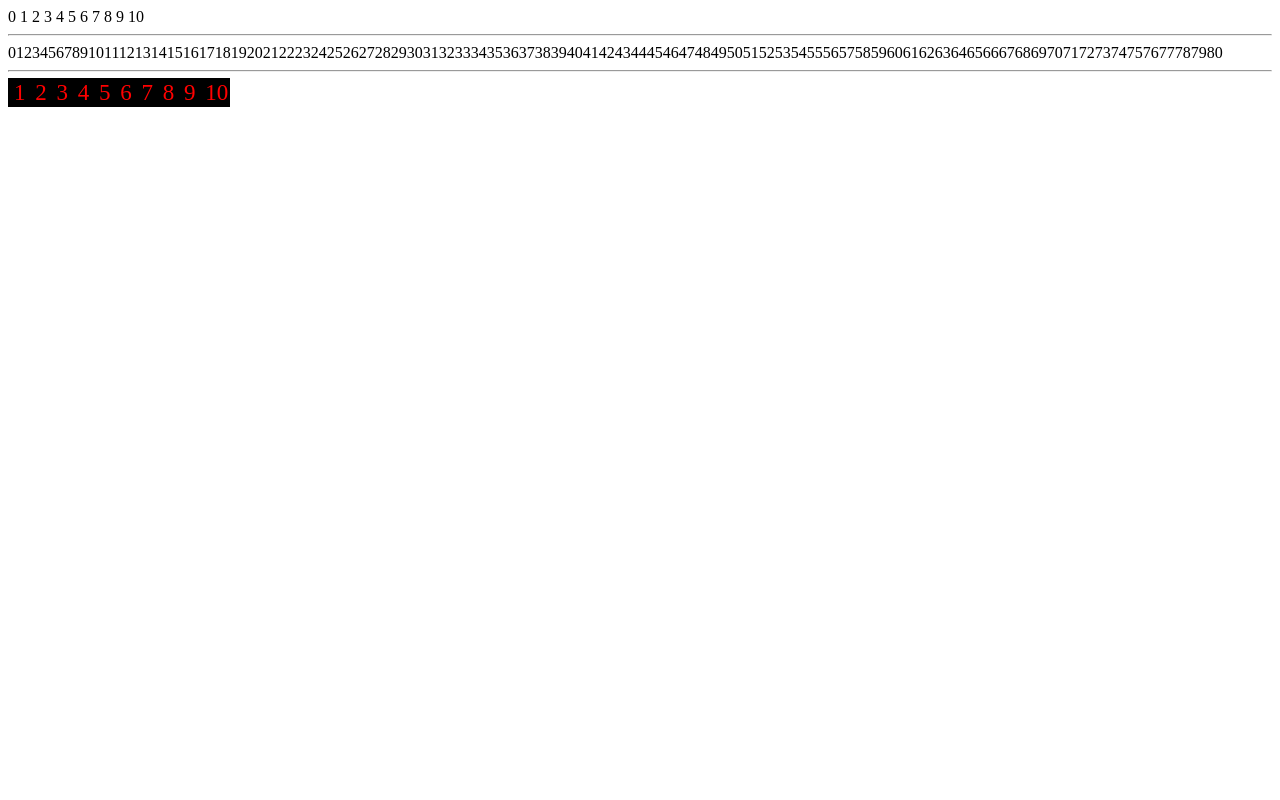
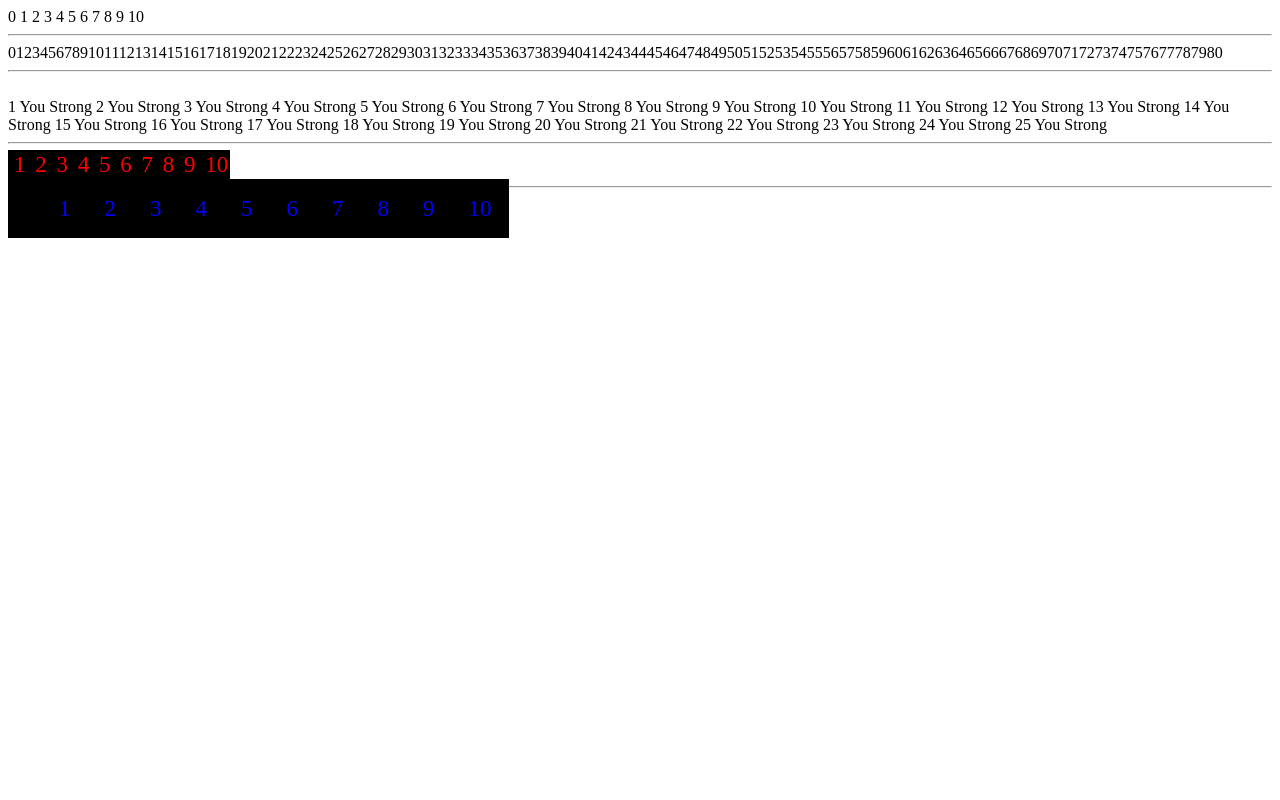
Before and after one commit to ArtCode9/PHP-practice, a PHP site: page /while.php in a window 1280 px wide. Run offline with PHP 8.4, Linux system fonts and the light colour scheme.

Commit message:
play with PHP1

```diff
--- a/while.php
+++ b/while.php
@@ -1,9 +1,9 @@
 <?php
-   // loops
+   // loops  🚩🚩🚩🚩🚩🚩🚩🚩🚩
    $i = 0;
 
    while($i <= 10){
-      echo"  $i  ";
+      echo"  $i ";
       $i++;
    }
 
@@ -14,6 +14,13 @@ $i = 0;
 while($i <= 80){
       echo $i;
       $i++;
+}
+echo "<hr>";
+echo "<br>";
+$j = 1;
+while($j <= 25){
+   echo $j . "  You Strong   ";
+   $j++;
 }
 echo"<hr>";
 
@@ -27,7 +34,17 @@ while(true){
    }
    $i++;
 }
+echo "<br>";
+echo "<hr>";
+$x = null;
 
+while(true){
+      echo"<span style='color: blue; background-color: black; font-size: 23px; padding:17px'>$x</span>";
+      if($x == 10){
+            break;
+      }
+      $x++;
+}
 
 
 
```
